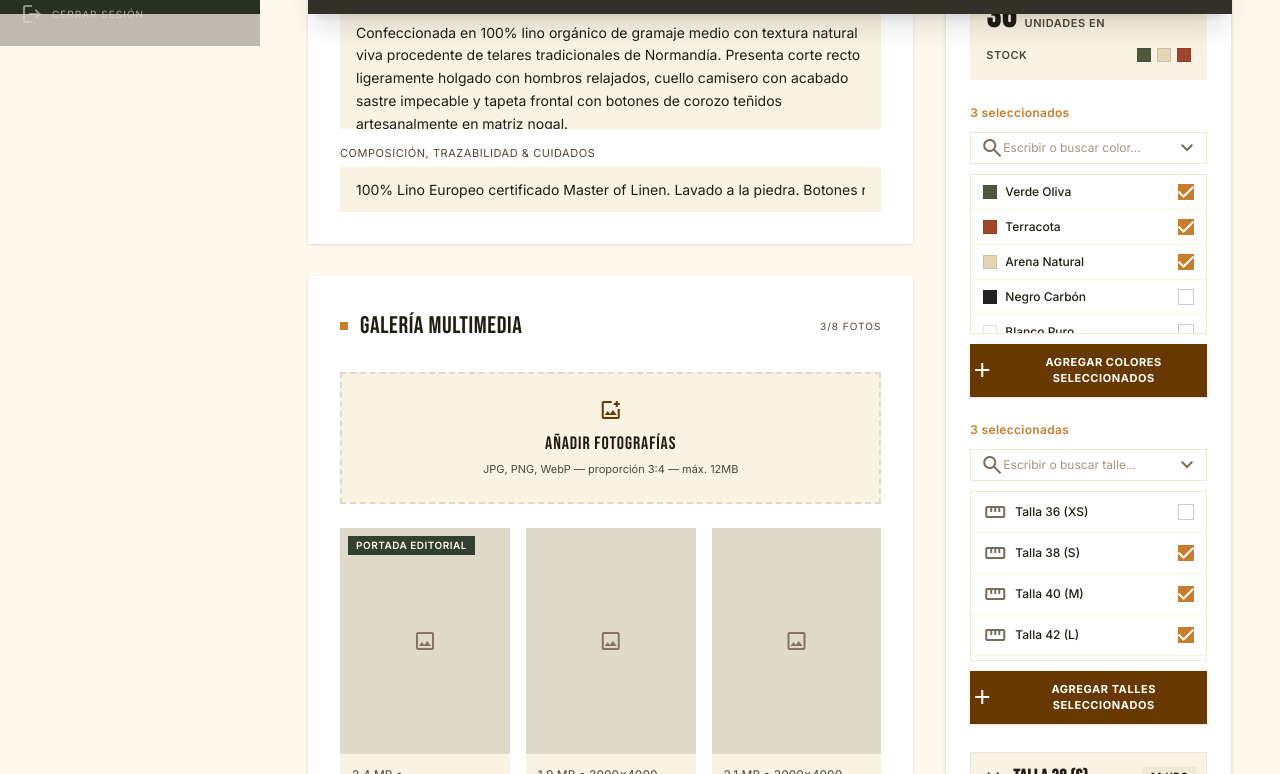
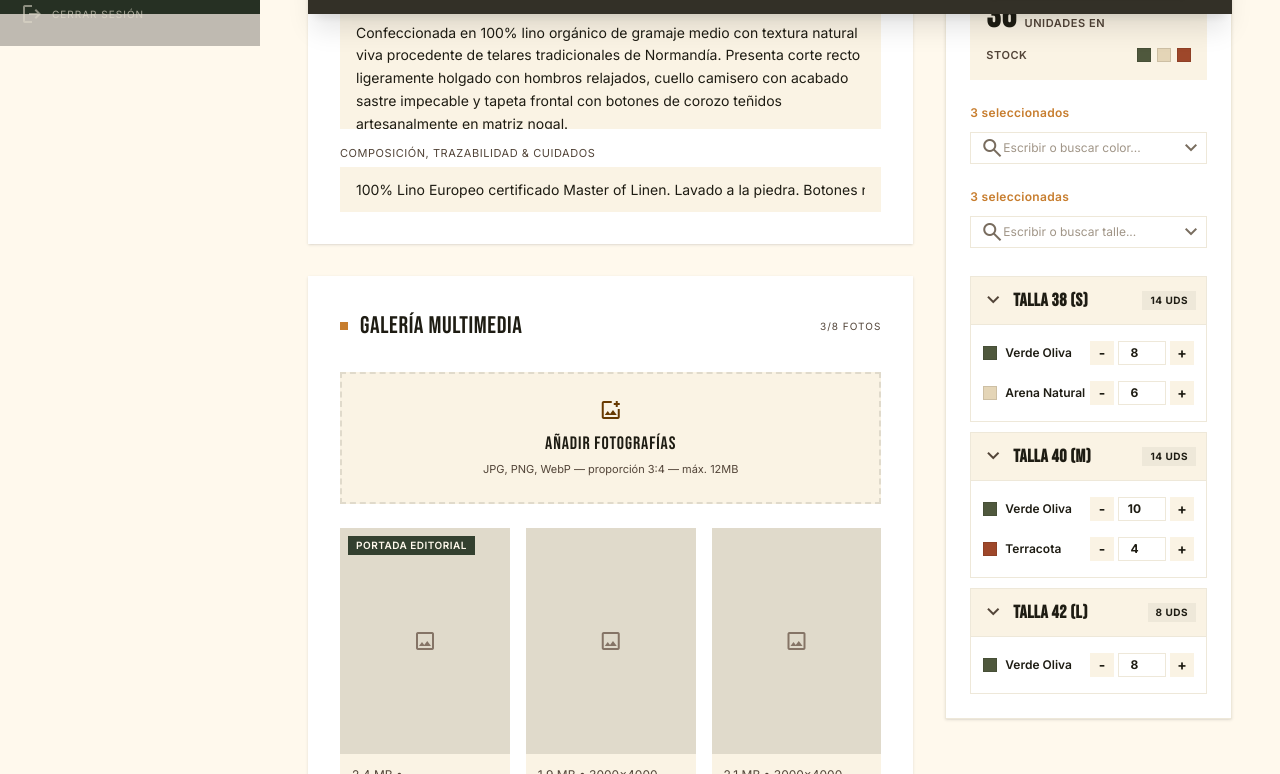
Before and after one commit to Angelussz/proyecto-norte, a Next.js app: page /admin/productos/editar in a window 1280 px wide. Shown: the part 786-1560 px from the top of the page. Built offline with nearby package versions, Linux system fonts and the light colour scheme.

Commit message:
feat(admin): make color and size selector lists collapsible upon typing or arrow click

```diff
--- a/features/admin/components/admin-inventory-variants-section.tsx
+++ b/features/admin/components/admin-inventory-variants-section.tsx
@@ -1,6 +1,6 @@
 "use client";
 
-import { useState } from "react";
+import { useState, useRef, useEffect } from "react";
 import { cn } from "@/lib/utils";
 
 // ─── Types ───────────────────────────────────────────────────────────────────
@@ -78,10 +78,33 @@ export function AdminInventoryVariantsSection() {
     "Arena Natural",
   ]);
   const [colorSearch, setColorSearch] = useState("");
+  const [isColorOpen, setIsColorOpen] = useState(false);
 
   // Selected sizes in the size picker
   const [selectedSizeKeys, setSelectedSizeKeys] = useState<string[]>(["38", "40", "42"]);
   const [sizeSearch, setSizeSearch] = useState("");
+  const [isSizeOpen, setIsSizeOpen] = useState(false);
+
+  // Refs for click outside
+  const colorContainerRef = useRef<HTMLDivElement>(null);
+  const sizeContainerRef = useRef<HTMLDivElement>(null);
+
+  useEffect(() => {
+    function handleClickOutside(event: MouseEvent) {
+      const target = event.target as Node;
+      if (colorContainerRef.current && !colorContainerRef.current.contains(target)) {
+        setIsColorOpen(false);
+      }
+      if (sizeContainerRef.current && !sizeContainerRef.current.contains(target)) {
+        setIsSizeOpen(false);
+      }
+    }
+
+    document.addEventListener("mousedown", handleClickOutside);
+    return () => {
+      document.removeEventListener("mousedown", handleClickOutside);
+    };
+  }, []);
 
   // Configured talles and their stock per color
   const [sizes, setSizes] = useState<SizeConfig[]>(INITIAL_ACTIVE_SIZES);
@@ -137,6 +160,7 @@ export function AdminInventoryVariantsSection() {
         };
       }),
     );
+    setIsColorOpen(false);
   }
 
   // Add selected sizes to configured list
@@ -168,6 +192,7 @@ export function AdminInventoryVariantsSection() {
 
       return [...prevSizes, ...newSizesToAdd];
     });
+    setIsSizeOpen(false);
   }
 
   // Accordion toggle
@@ -253,12 +278,12 @@ export function AdminInventoryVariantsSection() {
       </div>
 
       {/* ── 1. Color Selection Section ── */}
-      <div className="flex flex-col gap-2.5">
+      <div ref={colorContainerRef} className="flex flex-col gap-2.5">
         <span className="font-inter text-[12px] text-[#c77d2e] font-semibold tracking-wide">
           {selectedColorNames.length} seleccionados
         </span>
 
-        {/* Search input */}
+        {/* Search input & toggle */}
         <div className="relative">
           <span className="material-symbols-outlined text-[16px] text-[#786c5e] absolute left-2.5 top-1/2 -translate-y-1/2 pointer-events-none">
             search
@@ -267,17 +292,39 @@ export function AdminInventoryVariantsSection() {
             type="text"
             placeholder="Escribir o buscar color..."
             value={colorSearch}
-            onChange={(e) => setColorSearch(e.target.value)}
-            className="w-full pl-8 pr-7 py-1.5 bg-white border border-[#eee8d9] font-inter text-[12px] text-[#1e1c13] placeholder:text-[#a09587] outline-none focus:border-[#c77d2e]"
+            onChange={(e) => {
+              setColorSearch(e.target.value);
+              setIsColorOpen(true);
+            }}
+            className="w-full pl-8 pr-8 py-1.5 bg-white border border-[#eee8d9] font-inter text-[12px] text-[#1e1c13] placeholder:text-[#a09587] outline-none focus:border-[#c77d2e]"
           />
-          <span className="material-symbols-outlined text-[16px] text-[#786c5e] absolute right-2 top-1/2 -translate-y-1/2 pointer-events-none">
+          <button
+            type="button"
+            onClick={() => setIsColorOpen((prev) => !prev)}
+            aria-label={isColorOpen ? "Cerrar selector de colores" : "Abrir selector de colores"}
+            className="absolute right-1 top-1/2 -translate-y-1/2 w-6 h-6 flex items-center justify-center text-[#786c5e] hover:text-[#1e1c13] transition-colors"
+          >
+            <span
+              className={cn(
+                "material-symbols-outlined text-[18px] transition-transform duration-200",
+                isColorOpen && "rotate-180",
+              )}
+            >
               keyboard_arrow_down
             </span>
+          </button>
         </div>
 
-        {/* Scrollable list */}
+        {/* Collapsible Dropdown: Scrollable list + Action button */}
+        {isColorOpen && (
+          <div className="flex flex-col gap-2.5 animate-in fade-in duration-150">
             <div className="border border-[#eee8d9] bg-white divide-y divide-[#faf3e4] max-h-[160px] overflow-y-auto">
-          {filteredColors.map((c) => {
+              {filteredColors.length === 0 ? (
+                <div className="p-3 text-center font-inter text-[12px] text-[#857466]">
+                  No se encontraron colores
+                </div>
+              ) : (
+                filteredColors.map((c) => {
                   const isChecked = selectedColorNames.includes(c.name);
                   return (
                     <div
@@ -311,7 +358,8 @@ export function AdminInventoryVariantsSection() {
                       </div>
                     </div>
                   );
-          })}
+                })
+              )}
             </div>
 
             {/* Action button */}
@@ -324,14 +372,16 @@ export function AdminInventoryVariantsSection() {
               AGREGAR COLORES SELECCIONADOS
             </button>
           </div>
+        )}
+      </div>
 
       {/* ── 2. Size (Talle) Selection Section ── */}
-      <div className="flex flex-col gap-2.5">
+      <div ref={sizeContainerRef} className="flex flex-col gap-2.5">
         <span className="font-inter text-[12px] text-[#c77d2e] font-semibold tracking-wide">
           {selectedSizeKeys.length} seleccionadas
         </span>
 
-        {/* Search input */}
+        {/* Search input & toggle */}
         <div className="relative">
           <span className="material-symbols-outlined text-[16px] text-[#786c5e] absolute left-2.5 top-1/2 -translate-y-1/2 pointer-events-none">
             search
@@ -340,17 +390,39 @@ export function AdminInventoryVariantsSection() {
             type="text"
             placeholder="Escribir o buscar talle..."
             value={sizeSearch}
-            onChange={(e) => setSizeSearch(e.target.value)}
-            className="w-full pl-8 pr-7 py-1.5 bg-white border border-[#eee8d9] font-inter text-[12px] text-[#1e1c13] placeholder:text-[#a09587] outline-none focus:border-[#c77d2e]"
+            onChange={(e) => {
+              setSizeSearch(e.target.value);
+              setIsSizeOpen(true);
+            }}
+            className="w-full pl-8 pr-8 py-1.5 bg-white border border-[#eee8d9] font-inter text-[12px] text-[#1e1c13] placeholder:text-[#a09587] outline-none focus:border-[#c77d2e]"
           />
-          <span className="material-symbols-outlined text-[16px] text-[#786c5e] absolute right-2 top-1/2 -translate-y-1/2 pointer-events-none">
+          <button
+            type="button"
+            onClick={() => setIsSizeOpen((prev) => !prev)}
+            aria-label={isSizeOpen ? "Cerrar selector de talles" : "Abrir selector de talles"}
+            className="absolute right-1 top-1/2 -translate-y-1/2 w-6 h-6 flex items-center justify-center text-[#786c5e] hover:text-[#1e1c13] transition-colors"
+          >
+            <span
+              className={cn(
+                "material-symbols-outlined text-[18px] transition-transform duration-200",
+                isSizeOpen && "rotate-180",
+              )}
+            >
               keyboard_arrow_down
             </span>
+          </button>
         </div>
 
-        {/* Scrollable list */}
+        {/* Collapsible Dropdown: Scrollable list + Action button */}
+        {isSizeOpen && (
+          <div className="flex flex-col gap-2.5 animate-in fade-in duration-150">
             <div className="border border-[#eee8d9] bg-white divide-y divide-[#faf3e4] max-h-[170px] overflow-y-auto">
-          {filteredSizes.map((s) => {
+              {filteredSizes.length === 0 ? (
+                <div className="p-3 text-center font-inter text-[12px] text-[#857466]">
+                  No se encontraron talles
+                </div>
+              ) : (
+                filteredSizes.map((s) => {
                   const isChecked = selectedSizeKeys.includes(s.size);
                   return (
                     <div
@@ -383,7 +455,8 @@ export function AdminInventoryVariantsSection() {
                       </div>
                     </div>
                   );
-          })}
+                })
+              )}
             </div>
 
             {/* Action button */}
@@ -395,6 +468,8 @@ export function AdminInventoryVariantsSection() {
               <span className="material-symbols-outlined text-[16px]">add</span>
               AGREGAR TALLES SELECCIONADOS
             </button>
+          </div>
+        )}
       </div>
 
       {/* ── 3. Configured Talles Accordion Cards ── */}
```
Lines whose indentation alone changed are shown as unchanged.
